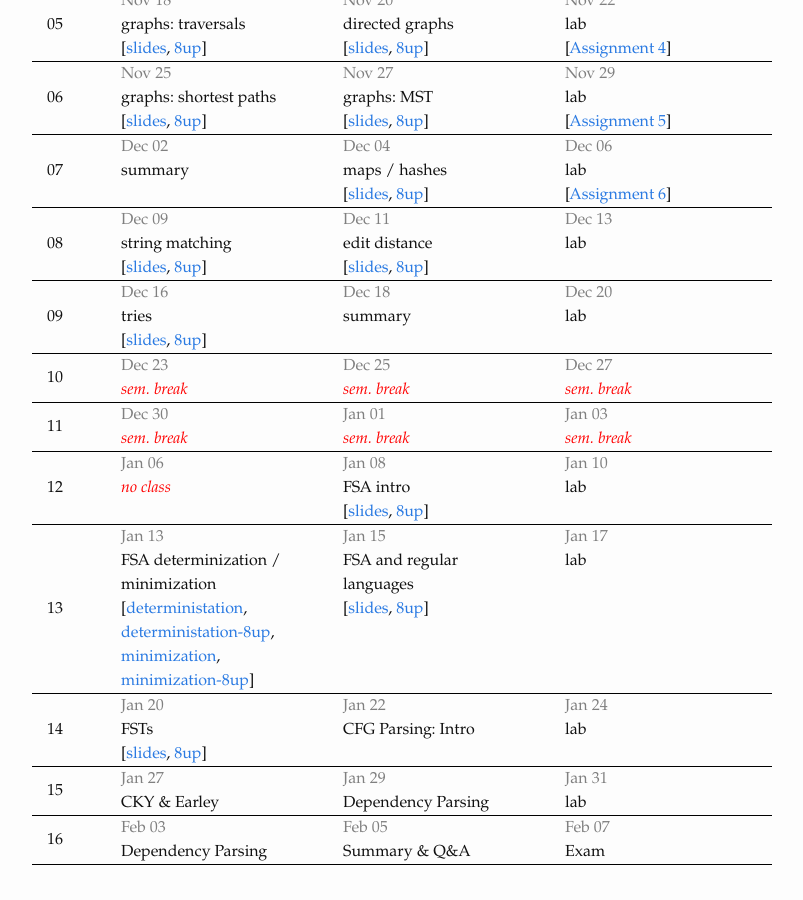
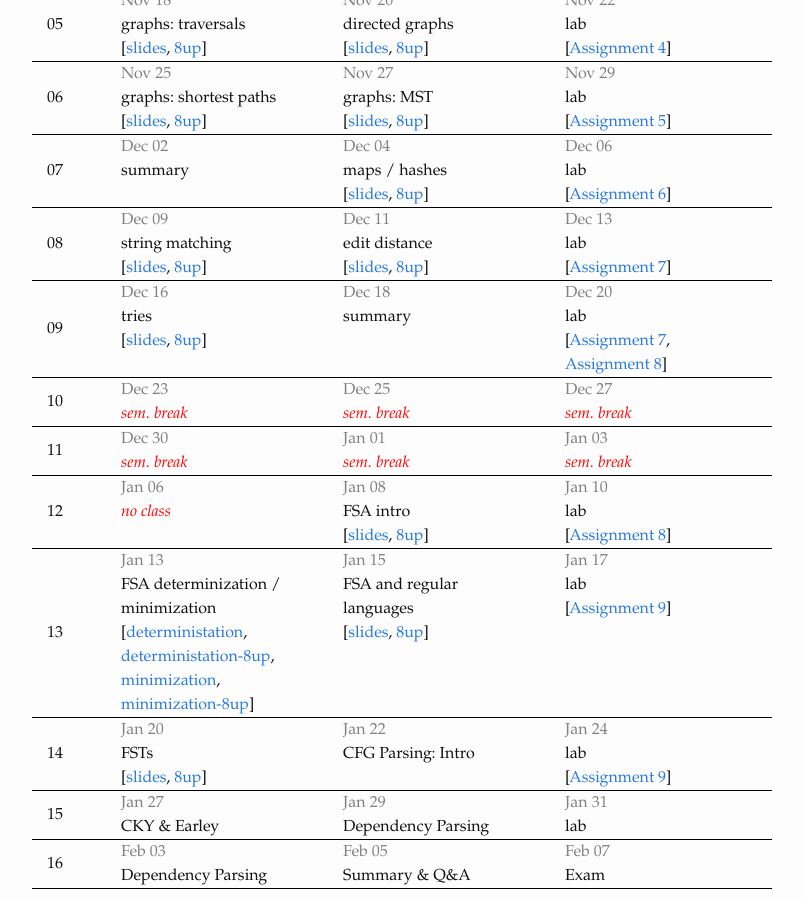
Before and after one commit to dsacl3-2024/dsacl3-2024.github.io, a Jekyll site: the page built from lectures.md, in a window 1280 px wide and 900 px high, scrolled down 583 px. Shown: the whole window, without its empty margins (238-1041 px from the left). Built offline with Jekyll 4.4.1, drawn with Linux system fonts in a browser that asks for light colours.

Commit message:
add assignments in schedule.yml

```diff
--- a/_data/schedule.yml
+++ b/_data/schedule.yml
@@ -122,6 +122,8 @@
         8up: slides/edit-distance-handout.pdf
     Dec 13:
       topic: lab
+      links:
+        Assignment 7: https://dsacl3-2024.github.io/a7
 - week: "09"
   dates:
     Dec 16:
@@ -133,6 +135,9 @@
       topic: summary
     Dec 20:
       topic: lab
+      links:
+        Assignment 7: https://dsacl3-2024.github.io/a7
+        Assignment 8: https://moodle.zdv.uni-tuebingen.de/mod/quiz/view.php?id=33929
 - week: "10"
   dates:
     Dec 23: sem. break
@@ -153,6 +158,8 @@
         8up: slides/fsa-handout.pdf
     Jan 10:
       topic: lab
+      links:
+        Assignment 8: https://moodle.zdv.uni-tuebingen.de/mod/quiz/view.php?id=33929
 - week: "13"
   dates:
     Jan 13:
@@ -169,6 +176,8 @@
         8up: slides/fsa-regular-handout.pdf
     Jan 17:
       topic: lab
+      links:
+        Assignment 9: https://dsacl3-2024.github.io/a9
 - week: "14"
   dates:
     Jan 20:
@@ -180,6 +189,8 @@
       topic: "CFG Parsing: Intro"
     Jan 24:
       topic: lab
+      links:
+        Assignment 9: https://dsacl3-2024.github.io/a9
 - week: "15"
   dates:
     Jan 27:
```
